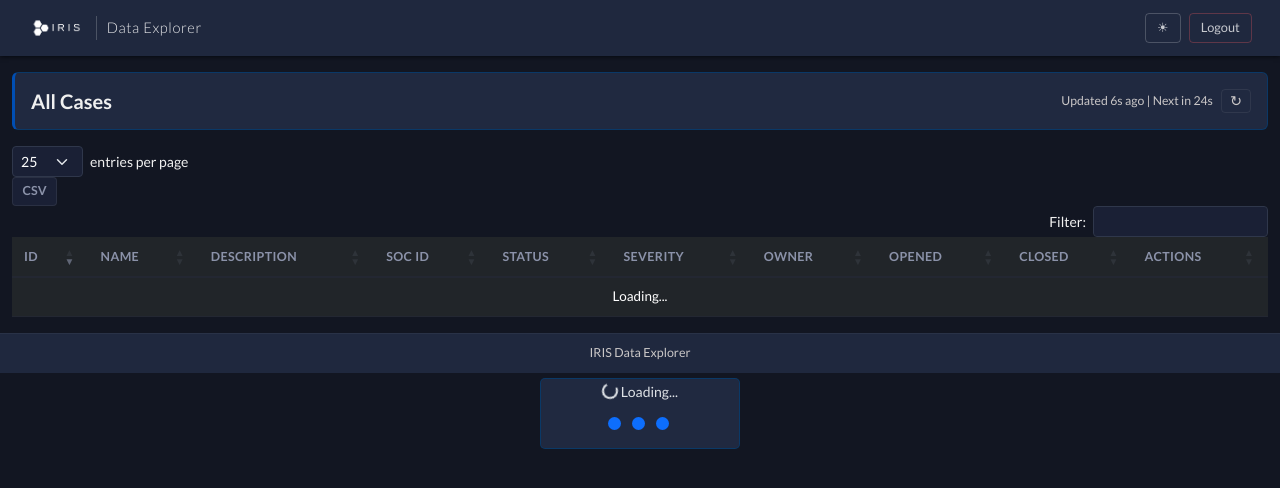
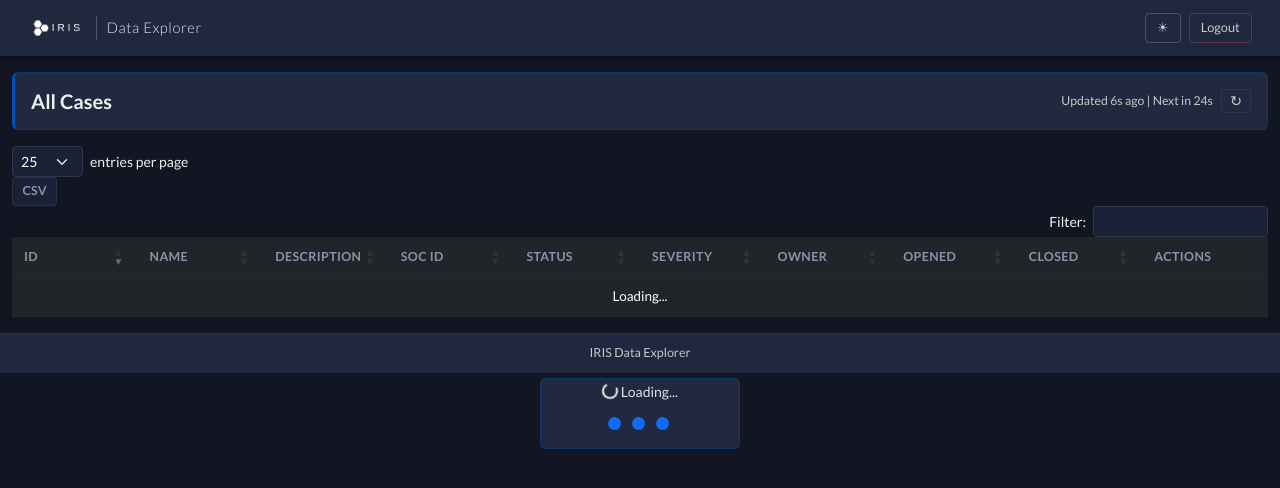
Before and after one commit to Pr0mp7/iris-data-explorer, a Flask app: page / in a window 1280 px wide. Shown: the top 488 px of the page. Run offline with Flask 3, Linux system fonts and the light colour scheme; the visitor is signed in with stand-in values (Sample User, id 1); data that the repository does not hold is empty; parts of the project's set-up code (start-up, migrations or seed data) failed here and were passed over; some libraries are stand-ins or nearby versions.

Commit message:
fix: cases table columns overflow viewport
- Add explicit column widths to fit all 10 columns on screen
- Shorten Name/Description/Owner truncation
- Add table-layout:fixed and reduce max-width to 280px
- Remove body overflow-x:hidden (was hiding the Actions column)

Co-Authored-By: Claude Opus 4.6 <noreply@anthropic.com>

```diff
--- a/app/static/css/explorer.css
+++ b/app/static/css/explorer.css
@@ -84,7 +84,6 @@ body {
     color: var(--iris-body-color);
     -webkit-font-smoothing: antialiased;
     -moz-osx-font-smoothing: grayscale;
-    overflow-x: hidden;
 }
 
 a {
@@ -357,10 +356,16 @@ table.dataTable tbody td {
 }
 
 table.dataTable td {
-    max-width: 400px;
+    max-width: 280px;
     overflow: hidden;
     text-overflow: ellipsis;
     white-space: nowrap;
+}
+
+/* Ensure tables respect container width */
+table.dataTable {
+    table-layout: fixed;
+    width: 100% !important;
 }
 
 /* DataTables controls */
--- a/app/static/js/explorer.js
+++ b/app/static/js/explorer.js
@@ -297,26 +297,27 @@ document.addEventListener('DOMContentLoaded', function () {
                 dataSrc: 'data'
             },
             columns: [
-                { data: 'case_id' },
-                { data: 'case_name', render: function (d) { return escapeHtml(d); } },
-                { data: 'case_description', render: function (d) { return escapeHtml(truncate(stripHtml(d), 120)); } },
-                { data: 'case_soc_id', defaultContent: '' },
-                { data: 'status_id', defaultContent: '', render: function (d) {
+                { data: 'case_id', width: '40px' },
+                { data: 'case_name', width: '22%', render: function (d) { return '<span title="' + escapeHtml(d) + '">' + escapeHtml(truncate(d, 50)) + '</span>'; } },
+                { data: 'case_description', width: '20%', render: function (d) { return escapeHtml(truncate(stripHtml(d), 60)); } },
+                { data: 'case_soc_id', width: '70px', defaultContent: '' },
+                { data: 'status_id', width: '70px', defaultContent: '', render: function (d) {
                     return d != null ? statusBadge(d) : '';
                 }},
-                { data: 'severity_id', defaultContent: '', render: function (d) {
+                { data: 'severity_id', width: '75px', defaultContent: '', render: function (d) {
                     return d != null ? severityBadge(d) : '';
                 }},
-                { data: 'owner', defaultContent: '', render: function (d) {
+                { data: 'owner', width: '90px', defaultContent: '', render: function (d) {
                     if (!d) return '';
-                    return escapeHtml(d.user_name || d.user_login || d);
+                    var name = d.user_name || d.user_login || d;
+                    return '<span title="' + escapeHtml(name) + '">' + escapeHtml(truncate(name, 12)) + '</span>';
                 }},
-                { data: 'open_date', defaultContent: '' },
-                { data: 'close_date', defaultContent: '' },
-                { data: 'case_id', render: function (d) {
-                    return '<a href="/case/' + d + '" class="btn btn-sm btn-primary">Explore</a> ' +
+                { data: 'open_date', width: '85px', defaultContent: '' },
+                { data: 'close_date', width: '85px', defaultContent: '' },
+                { data: 'case_id', width: '110px', orderable: false, render: function (d) {
+                    return '<a href="/case/' + d + '" class="btn btn-sm btn-primary py-0 px-2">Explore</a> ' +
                            '<a href="' + escapeHtml(irisUrl) + '/case?cid=' + d + '" target="_blank" ' +
-                           'class="btn btn-sm btn-outline-info" title="Open in IRIS">IRIS</a>';
+                           'class="btn btn-sm btn-outline-info py-0 px-2" title="Open in IRIS">IRIS</a>';
                 }}
             ],
             language: {
```
